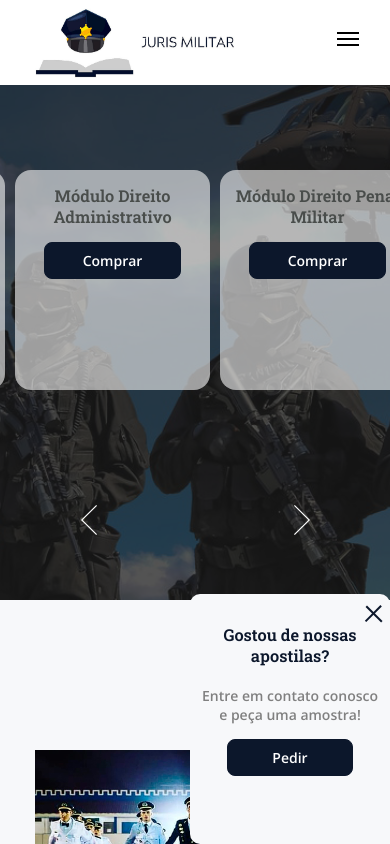
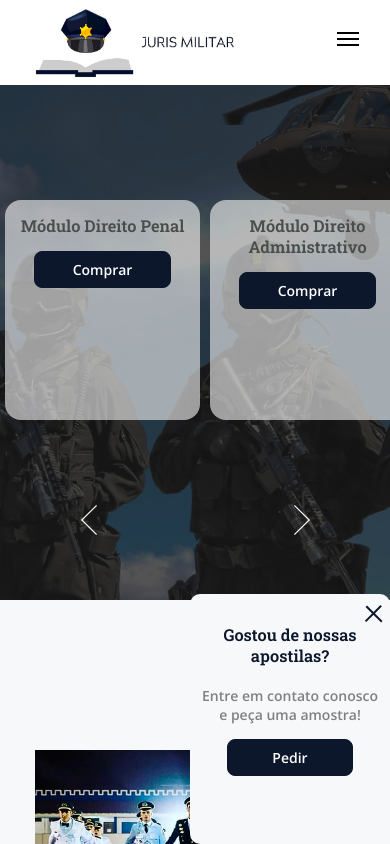
Before and after one commit to rodrigongama/landing-page-nextjs, a Next.js app: page / in a window 390 px wide. Shown: the top 844 px of the page. Built offline with nearby package versions, Linux system fonts and the light colour scheme.

Commit message:
carousel improvements

```diff
--- a/src/components/CarouselHome/index.js
+++ b/src/components/CarouselHome/index.js
@@ -17,9 +17,7 @@ export default function CarouselHome() {
       naturalSlideHeight={100}
       totalSlides={8}
       visibleSlides={2}
-      currentSlide={1}
       interval={3000}
-      infinite={true}
       className={styles.carouselCards}
     >
       <Slider>
--- a/src/components/CarouselHome/styles.module.scss
+++ b/src/components/CarouselHome/styles.module.scss
@@ -1,5 +1,5 @@
 .carouselCards {
-    max-width: 940px;
+    max-width: 960px;
     margin: 0 auto;
     height: 600px;
     .cards {
@@ -9,6 +9,7 @@
         text-align: center;
         border-radius: 16px;
         max-width: 280px;
+        min-width: 160px;
         h3 {
             padding: 15px;
         }
@@ -36,7 +37,7 @@
 @media (max-width: 689px) {
     .carouselCards {
         .cards {
-            margin: 170px 5px;
+            margin: 200px 5px;
         }
     }
 }
```
